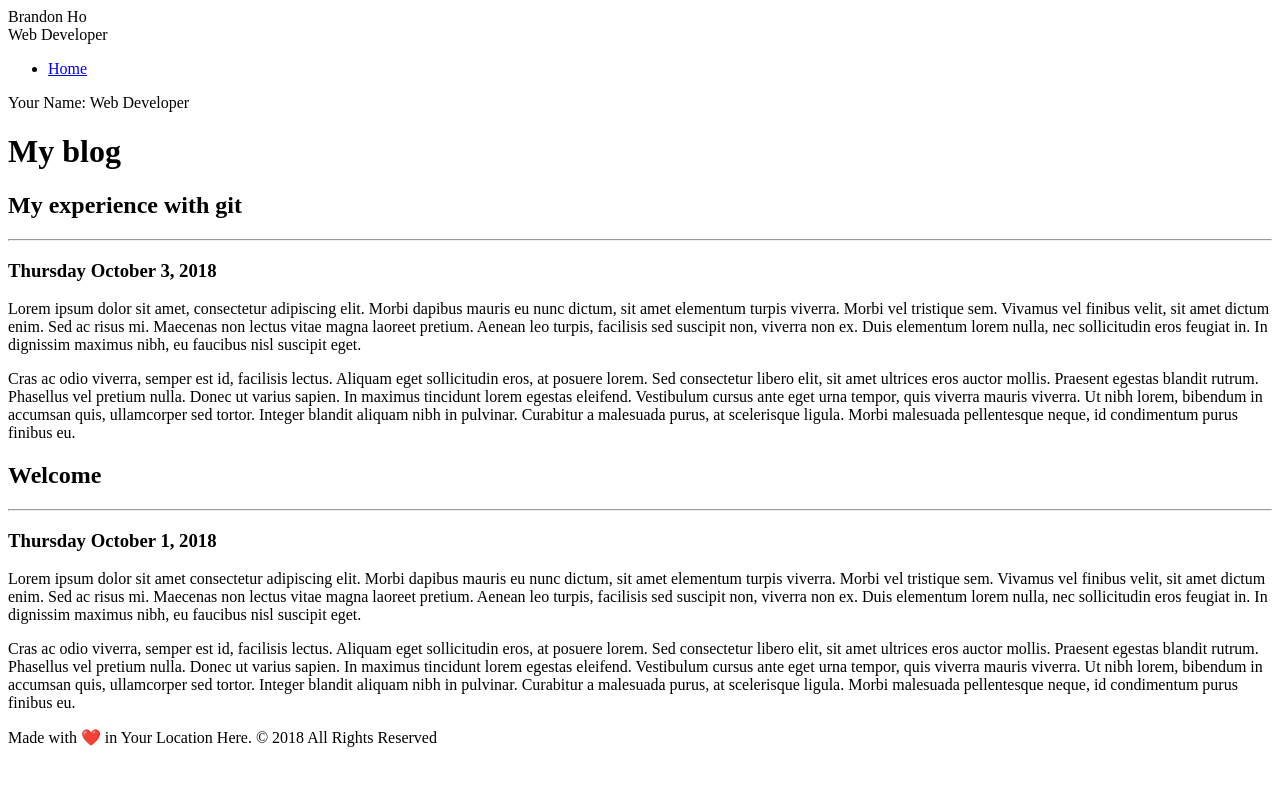
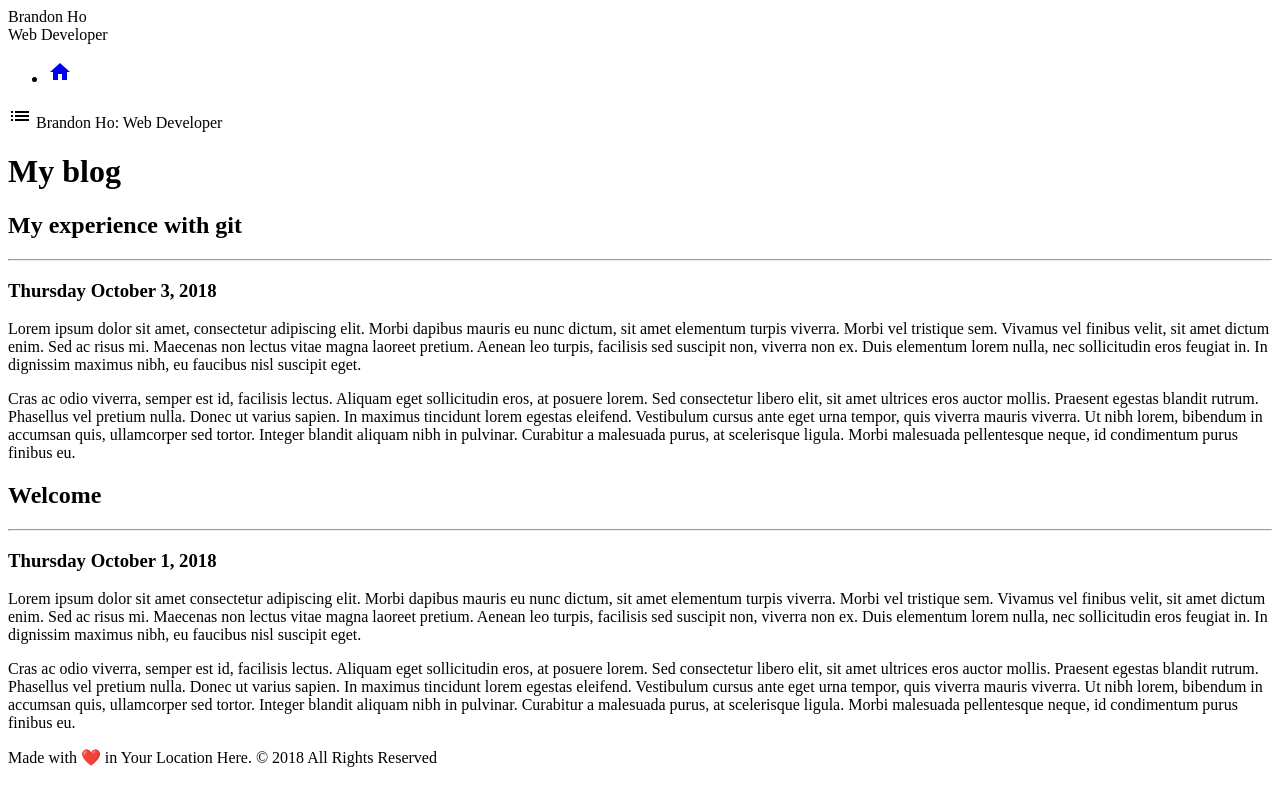
Before and after one commit to branzies/personal-blog, a plain HTML site: page index.html in a window 1280 px wide. Drawn offline with Linux system fonts and the light colour scheme.

Commit message:
add google material icons

```diff
--- a/index.html
+++ b/index.html
@@ -4,6 +4,7 @@
  <meta charset="UTF-8">
  <meta name="viewport" content="width=device-width, initial-scale=1.0">
  <meta http-equiv="X-UA-Compatible" content="ie=edge">
+ <link href="https://fonts.googleapis.com/icon?family=Material+Icons" rel="stylesheet">
  <title>Brandon Ho - Web Developer</title>
 </head>
 <body>
@@ -14,16 +15,24 @@
         <div class="site-header">Brandon Ho</div>
         <div class="site-subheader">Web Developer</div>
         <ul class="site-navigation">
-          <li><a href="index.html">Home</a></li>
+          <li>
+            <a href="index.html">
+              <i class="material-icons">home</i>
+            </a>
+          </li>
         </ul>
       </div>
     </nav>
     <main>
       <div class="menu">
        <div class="menu-icon" id="sidebarCollapse">
-         <span class="mobile-header">Your Name: Web Developer</span>
+         <i class="material-icons">
+           list
+         </i>
+         <span class="mobile-header">Brandon Ho: Web Developer</span>
        </div>
       </div>
+
         <h1>My blog</h1>
         <article>
          <h2>My experience with git</h2>
```
